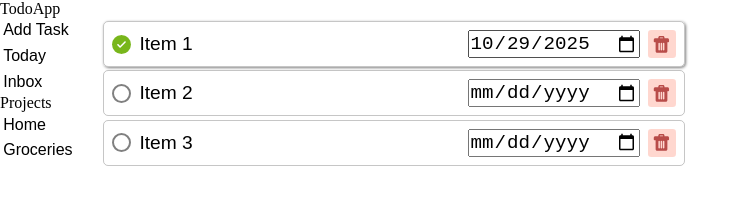
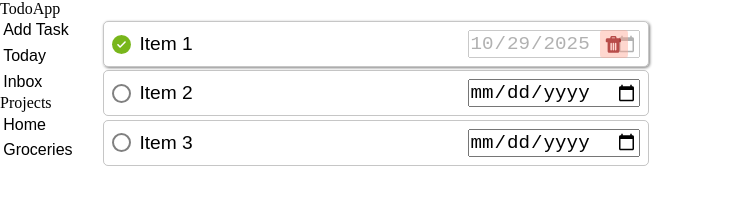
Before and after one commit to rahul-george/odin-todo, a website built with webpack: page src/template.html in a window 1280 px wide. In both pictures the pointer is over the input 553 px from the left and 44 px from the top of the page. Shown: the whole page, without its empty margins (0-751 px from the left). Built offline with nearby package versions, Linux system fonts and the light colour scheme.

Commit message:
feat: moved the delete button to appear on hover

```diff
--- a/src/components/task-card.css
+++ b/src/components/task-card.css
@@ -8,6 +8,7 @@
   align-items: center;
   border-radius: 5px;
   width: max-content;
+  position: relative;
 }
 
 .checkbox {
@@ -42,6 +43,9 @@
   border-radius: 0.2em;
   appearance: none;
   background-color: #ffa79674;
+  visibility: hidden;
+  position: absolute;
+  right: 20px;
 }
 
 .delete-button svg {
@@ -57,3 +61,15 @@
 .task:hover {
   box-shadow: 1px 1px 3px gray;
 }
+
+.task:hover .delete-button {
+  visibility: visible;
+}
+
+/* input[type="date"]:has(~ .delete-button:hover) {
+  opacity: 30%;
+} */
+
+.task:hover input[type="date"] {
+  opacity: 30%;
+}
```
